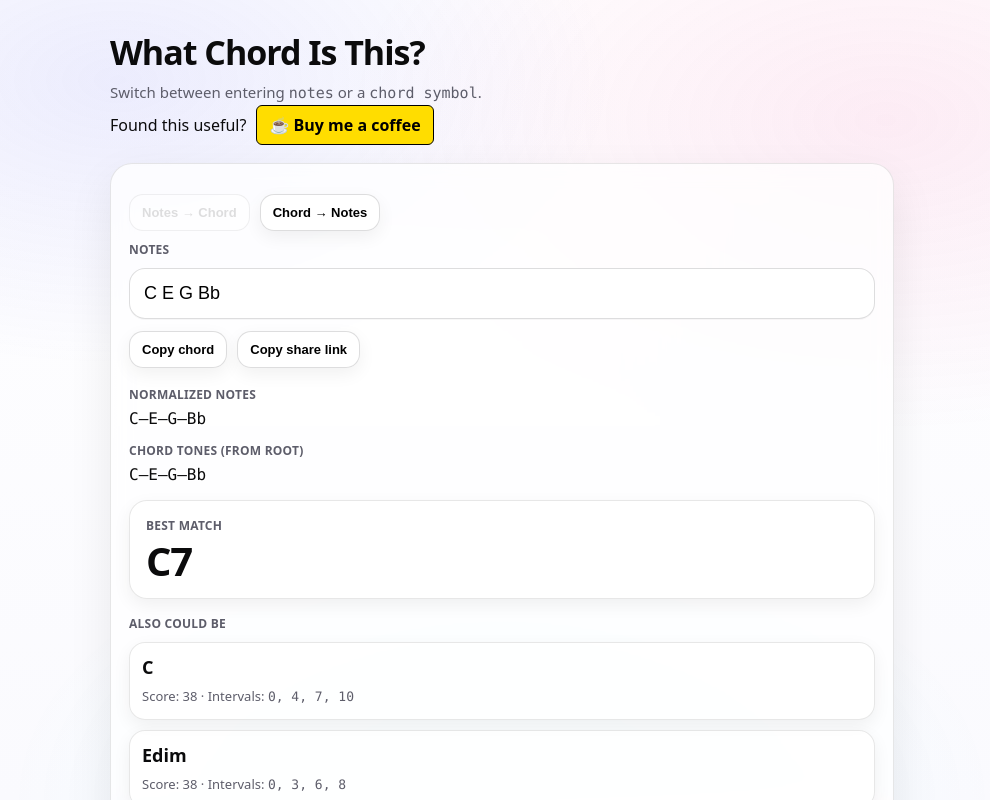
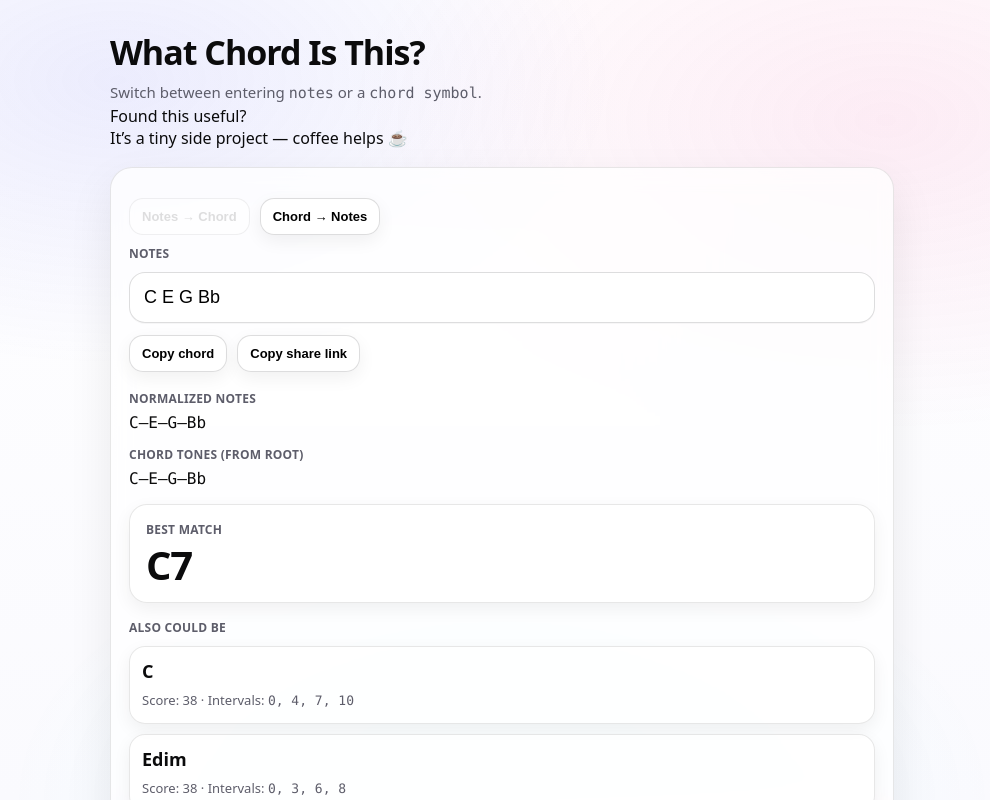
Before and after one commit to GeorgeMacPherson/whatisthischord, a Next.js app: page / in a window 1280 px wide. Shown: the top 800 px of the page, without its empty margins (138-1128 px from the left). Built offline with nearby package versions, Linux system fonts and the light colour scheme.

Commit message:
Update ChordApp.tsx

```diff
--- a/components/ChordApp.tsx
+++ b/components/ChordApp.tsx
@@ -119,23 +119,32 @@ const chordNotesFromSymbol = useMemo(() => {
   return (
     <div className="container">
     <header className="header">
-      <div>
+  <div className="header-left">
     <h1>What Chord Is This?</h1>
     <div className="subtitle">
       Switch between entering <span className="mono">notes</span> or a{" "}
       <span className="mono">chord symbol</span>.
     </div>
   </div>
+
   <div className="bmc">
-  <span className="bmc-text">Found this useful?</span>
-  <a
-    href="https://www.buymeacoffee.com/Georgemacpherson"
-    target="_blank"
-    rel="noreferrer"
-    className="bmc-btn"
-  >
-    ☕ Buy me a coffee
-  </a>
+    <span className="bmc-text">
+      Found this useful?<br />
+      It’s a tiny side project — coffee helps ☕️
+    </span>
+
+    <Script
+      src="https://cdnjs.buymeacoffee.com/1.0.0/button.prod.min.js"
+      strategy="afterInteractive"
+      data-name="bmc-button"
+      data-slug="Georgemacpherson"
+      data-color="#FFDD00"
+      data-font="Lato"
+      data-text="Buy me a coffee"
+      data-outline-color="#000000"
+      data-font-color="#000000"
+      data-coffee-color="#ffffff"
+    />
   </div>
 </header>
 
```
Lines whose indentation alone changed are shown as unchanged.
